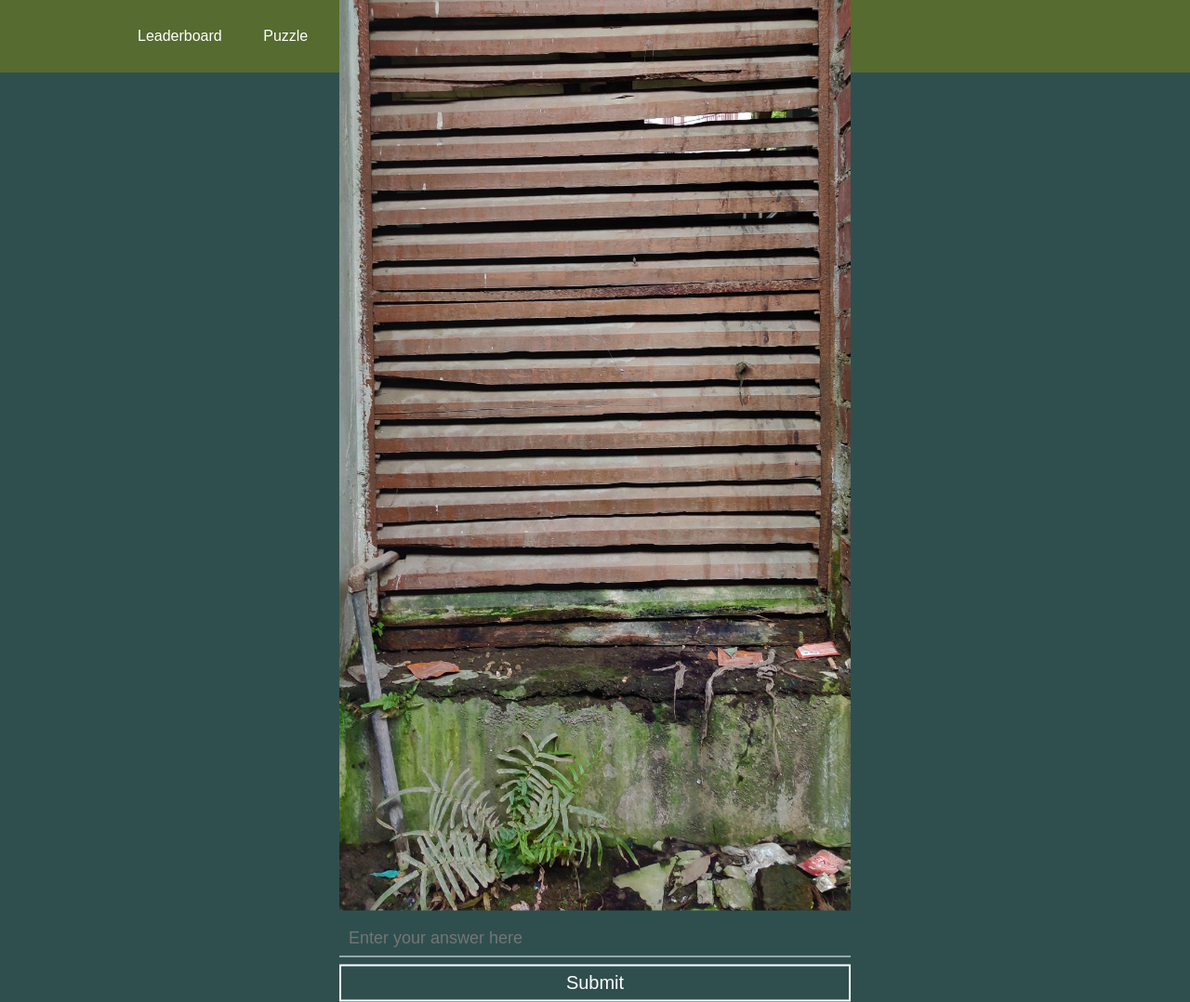
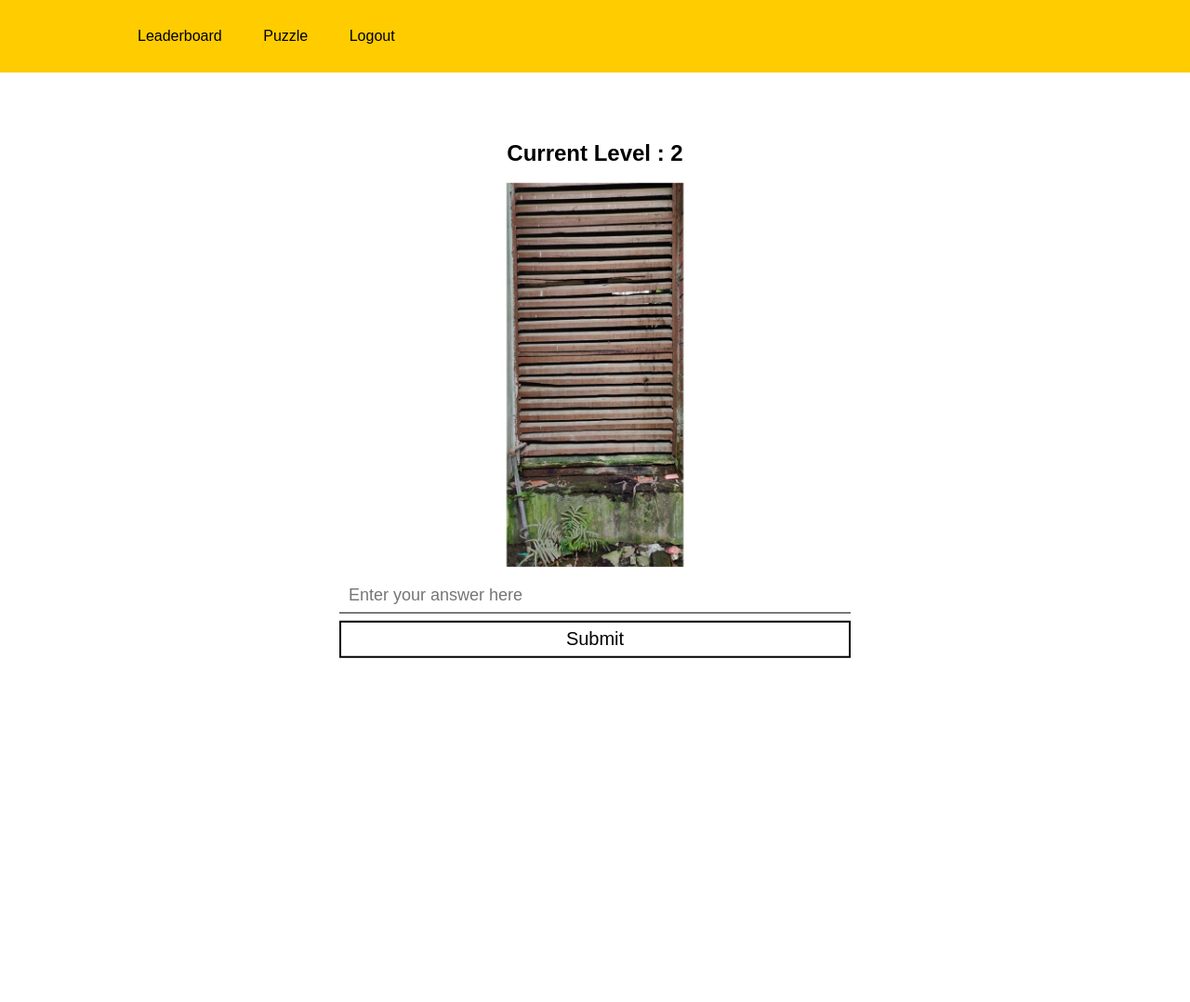
Before and after one commit to fazledyn/ReceptionHunt, a Flask app: page /puzzle in a window 1280 px wide. Shown: the whole page at 93% size. After the commit the page ends 708 px from the top, so only its background shows below. Run offline with Flask 2, Linux system fonts and the light colour scheme; a user stored in the database is signed in; data comes from the database, SQL or seed files in the repository; both versions use the stored data as it was after the commit.

Commit message:
LAST COMMIT BEFORE REG

```diff
--- a/static/styles/answer_page.css
+++ b/static/styles/answer_page.css
@@ -15,7 +15,8 @@
 }
 
 header {
-    background-color: darkolivegreen;
+    background-color: rgb(205, 255, 67);
+    color: black;
     display: flex;
     justify-content: space-between;
     align-items: center;
--- a/static/styles/puzzle.css
+++ b/static/styles/puzzle.css
@@ -9,12 +9,13 @@
     font-family: sans-serif;
     font-weight: 500;
     font-size: 16px;
-    color: white;
+    color: black;
     text-decoration: none;
 }
 
 header {
-    background-color: darkolivegreen;
+    background-color: #FFCC00;
+    color: black;
     display: flex;
     justify-content: space-between;
     align-items: center;
@@ -39,24 +40,24 @@
 }
 
 .navigation-list li a:hover {
-    color: whitesmoke;
+    color: black;
 }
 
 body {
     margin: 0;
     padding: 0;
     font-family: sans-serif;
-    color: white;
-    background-color: darkslategray;
+    color: black;
+    background-color: white;
 }
 
 .puzzle-container {
     width: 550px;
     position: absolute;
-    top: 50%;
+    top: 420px;
     left: 50%;
     transform: translate(-50%, -50%);
-    color: white;
+    color: black;
 }
 
 .image-container {
@@ -85,7 +86,7 @@
     border: none;
     outline: none;
     background: none;
-    color: white;
+    color: black;
     font-size: 18px;
     width: 100%;
     float: left;
@@ -97,8 +98,8 @@
     width: 100%;
     height: 40px;
     background: none;
-    border: 2px solid white;
-    color: white;
+    border: 2px solid black;
+    color: black;
     padding: 5px;
     font-size: 20px;
 }
@@ -109,5 +110,5 @@
     font-size: 20px;
     padding: 8px 0;
     margin: 8px 0;
-    border-bottom: 1px solid white;
+    border-bottom: 1px solid black;
 }
--- a/static/styles/team_register.css
+++ b/static/styles/team_register.css
@@ -15,7 +15,8 @@
 }
 
 header {
-    background-color: darkolivegreen;
+    background-color: #FF9900;
+    color: black;
     display: flex;
     justify-content: space-between;
     align-items: center;
--- a/templates/index.html
+++ b/templates/index.html
@@ -9,6 +9,7 @@
 
 <body>
     <div class="login-box">
+        <h1> সিএসইমপুরে '১৮ </h1>
         <h1>Welcome to Treasure Hunt !</h1>
         <form action="/" method="POST">
             <div class="textbox">
```
Also changed, not shown: static/styles/congrats.css (+7 -6 lines), static/styles/index.css (+8 -8 lines), static/styles/leaderboard.css (+8 -7 lines), hunt.db, static/images/3f39d5c348e5b79d06e842c114e6cc571583bbf44e4b0ebfda1a01ec05745d43.jpg, static/images/8ce86a6ae65d3692e7305e2c58ac62eebd97d3d943e093f577da25c36988246b.jpg, static/images/df7e70e5021544f4834bbee64a9e3789febc4be81470df629cad6ddb03320a5c.jpg.
